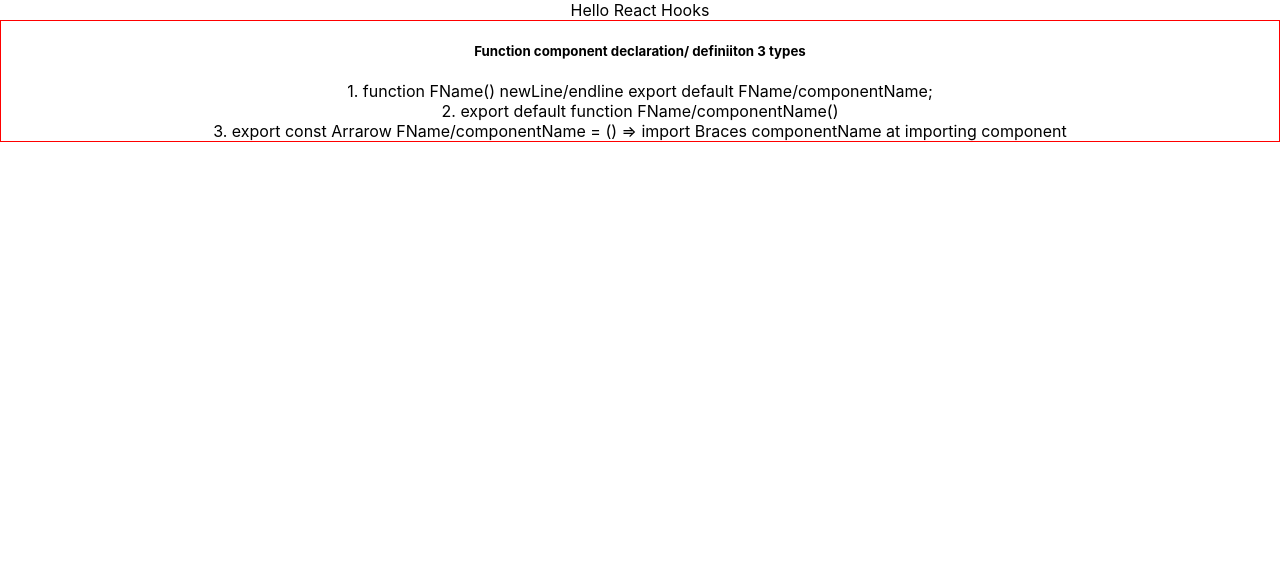
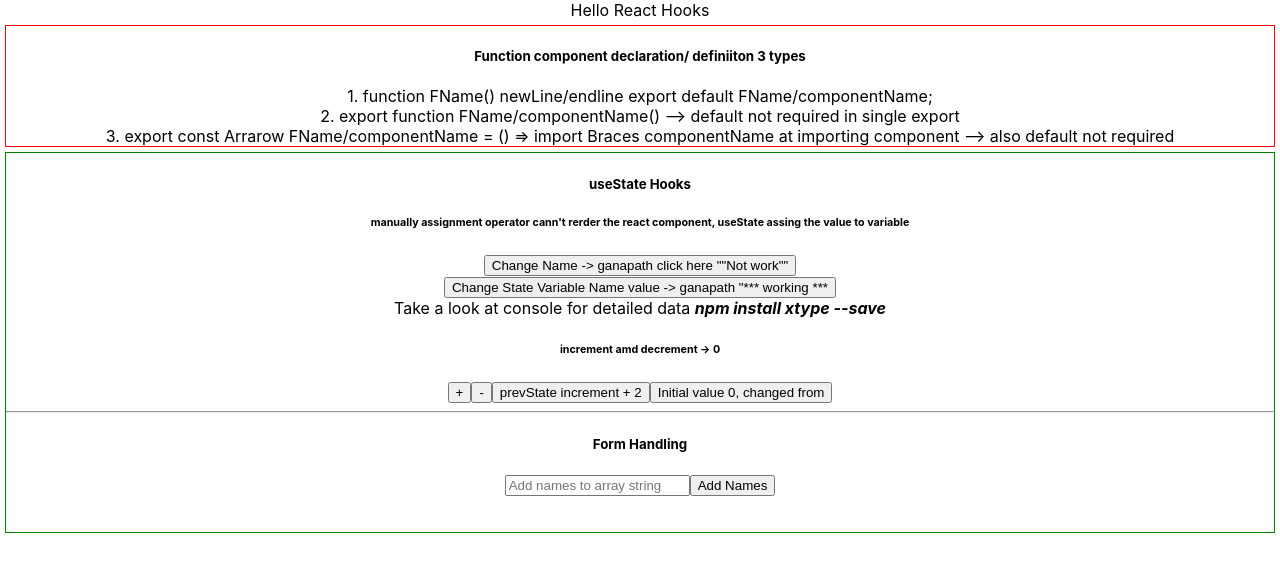
Before and after one commit to gnganapath/DipeshMalvia_YT_UI, a React (Create React App) app in the folder react-hooks/: page / in a window 1280 px wide. Shown: the top 572 px of the page. Built offline with nearby package versions, Linux system fonts and the light colour scheme.

Commit message:
useState Hooks data type - string, number, bool, array, object, xTypes - Form, arrya.map loop

```diff
--- a/react-hooks/package.json
+++ b/react-hooks/package.json
@@ -9,7 +9,8 @@
     "react": "^17.0.2",
     "react-dom": "^17.0.2",
     "react-scripts": "5.0.0",
-    "web-vitals": "^2.1.4"
+    "web-vitals": "^2.1.4",
+    "xtypejs": "^0.7.1"
   },
   "scripts": {
     "start": "react-scripts start",
--- a/react-hooks/src/App.js
+++ b/react-hooks/src/App.js
@@ -1,12 +1,13 @@
 import React from 'react';
 import  './App.css';
-import { UseStateHook} from './hooks-list/usestatehook';
-
+import { FunctionComponent } from './functioncomponent'
+import { UseStateHookDemo} from './hooks-components/usestatehook';
 function App() {
   return (
     <div className="App">
       <div> Hello React Hooks
-        <UseStateHook />
+        <FunctionComponent />
+        <UseStateHookDemo />
       </div>
     </div>
   );
--- /dev/null
+++ b/react-hooks/src/functioncomponent.js
@@ -0,0 +1,33 @@
+import React from 'react';
+//# Type-1.
+// function FName/ComponentName() { return <div> method-1 </div> }  // use retunr ( <> </> for more than )
+// export default ComponentName;
+
+//# Type-2.
+// export function FunctionComponent() {
+
+// return (
+//    <>
+//     <div> Eeport default fun Name() </div>
+//  <div> export const  Arrarow FunName = () => import Braces  component Name</div>
+//  </>
+// )
+// }
+
+
+//# Type-3.
+export const  FunctionComponent = () => {
+
+    return (
+    <>
+    <div style={{border: " 1px solid red", margin: 5}}> <h5> Function component declaration/ definiiton 3 types </h5>
+        <div>1. function FName()  {}  newLine/endline export default FName/componentName; </div>
+
+        <div>2. export function FName/componentName()  --> default not required in single export </div>
+
+        <div>3.  export const  Arrarow FName/componentName = () => import Braces  componentName at importing component --> also default not required</div>
+    </div>
+    </>
+
+)
+}
--- a/react-hooks/src/hooks-list/useeffecthook.js
+++ b/react-hooks/src/hooks-components/useeffecthook.js
@@ -2,8 +2,10 @@
 
 function UseEffectHook() {
     return (
-        <div>
-            use Effect Hook
+        <div className="App">
+        <h5> useEffecte Hooks </h5>
+        <div> Export  fun Name() </div>
+
         </div>
     );
 }
--- /dev/null
+++ b/react-hooks/src/hooks-components/usestatehook.js
@@ -0,0 +1,106 @@
+import React ,{ useState } from 'react';
+import xtype from 'xtypejs';    // xtype used to detect exact data type and value
+
+function initialValue(){
+    console.log('Initial click called');
+    return 0;
+}
+
+export function UseStateHookDemo() {
+let egname ="ganapath";
+function changeName(){
+    egname = " React Name change";
+}
+//const [fName, setState] -> generic state varible implment. const [fName, setFName]-> used for naming convention to easy understand
+const [fName, setFName] = useState("ganapath"); // string varaible default value is "ganapath";
+const [flag, setFlag] = useState(false);  // boolean
+const [steps, setSteps] = useState(0);    //number - boolean justification
+const [count, setCount] = useState(0);
+
+const [num , setNum] = useState(initialValue() )       //  useState(initialValue() => { console.log('click') return 0;} )
+
+const [name, setName ] = useState("");   // empty input box value
+const [names, setNames ] = useState([]);   // empty array declared
+
+// console.log(typeof(new Date())) // object
+// console.log(typeof(['Manish', 'Manntrix', "Medium"])) // object
+// console.log(typeof({ name: 'Manish', age: 26 })) // object
+// console.log(typeof(/ab+c/i)) // object
+// console.log(typeof(new Error('Error')))  // object
+
+function changeStateVariable(){
+    setFName("fnmae becomes state changed value using setFName() ");
+    setSteps(true);     console.log(steps) // it will  true but not show in UI  {steps}
+    console.log(typeof(new Date()))
+
+    // afternpm install xtype --save *** npm pacakage installation
+    //xtype.type - JS data type based type will return
+
+    console.log(xtype.type(new Date())) // date
+    console.log(xtype.type({})) // object
+    console.log(xtype.type({name: "manish"})) // object
+
+    // xtype provide exact varible values exactly with proper meaningful- nontech
+
+    console.log(xtype({name: "manish"})) // single_prop_object
+    console.log(xtype({name: "manish", age: 26})) // multi_prop_object
+
+}
+
+function increment(){
+    console.log('every click called')
+ setCount( count +1 )
+//setCount( count +1 )  // adding the same twice can't increment thje variable 2 time. So to impact hte previous make the prevState to get previous state value
+}
+
+function previousStateIncrement(){
+    setCount((prevState) => prevState + 1 );
+    setCount((prevState) => prevState + 1 )
+}
+
+function deccrement(){
+     setCount( count - 1 )
+}
+
+function initValue(){
+    setNum(num +1)  // just an alternate
+}
+
+function addNames(e){
+    e.preventDefault();
+    setNames([...names, { id:names.length, name:name }]);
+    setName("")
+}
+return (
+   <div className="App" style={{border: " 1px solid green", margin: 5}}>
+    <h5> useState Hooks </h5>
+    <h6> manually assignment operator cann't rerder the react component, useState assing the value to variable </h6>
+    <button onClick={changeName}>Change Name -> {egname} click here ""Not work""</button>
+    <br />
+    <button onClick={changeStateVariable}>Change State Variable Name value -> {fName}  "*** working *** </button>
+    <br /> Take a look at console for detailed data <em> <strong>npm install xtype --save </strong></em>
+
+    <h6> increment amd decrement -> {count}</h6>
+    <button onClick={increment}> + </button>
+    <button onClick={deccrement}> - </button>
+
+    <button onClick={previousStateIncrement}> prevState increment + 2 </button>
+
+    <button onClick={initValue}> Initial value {num}, changed from </button>
+    <hr />
+    <h5> Form Handling </h5>
+
+    <form onSubmit={addNames}>
+        <input type="text" placeholder="Add names to array string" value={name} onChange= { (e) => setName(e.target.value) } />
+        <button>Add Names </button>
+        {/*<button type="submit">Add Names </button>    - default sumit convention  */}
+    </form>
+
+    <br />
+    <ul>
+        {names.map((item) => ( <li key={item.id}> {item.name} </li> )) }
+    </ul>
+
+   </div>
+)
+}
--- a/react-hooks/src/hooks-list/usestatehook.js
+++ /dev/null
@@ -1,31 +0,0 @@
-import React from 'react';
-
-// export default function UseStateHook() {
-
-// return (
-//    <>
-//     <div> Eeport default fun Name() </div>
-//  <div> export const  Arrarow FunName = () => import Braces  component Name</div>
-//  </>
-// )
-// }
-
-
-
-export const  UseStateHook = () => {
-
-    return (
-
-    <>
-    <div style={{border: " 1px solid red"}}> <h5> Function component declaration/ definiiton 3 types </h5>
-        <div>1. function FName()  {}  newLine/endline export default FName/componentName; </div>
-
-        <div>2. export default function FName/componentName() </div>
-
-        <div>3.  export const  Arrarow FName/componentName = () => import Braces  componentName at importing component</div>
-    </div>
-    </>
-
-
-)
-}
```
Also changed, not shown: react-hooks/commit-stage-images/useState-hook- varbile,s form, initial value.png (added), 1 other file (tests, documents, lock files or other folders).
